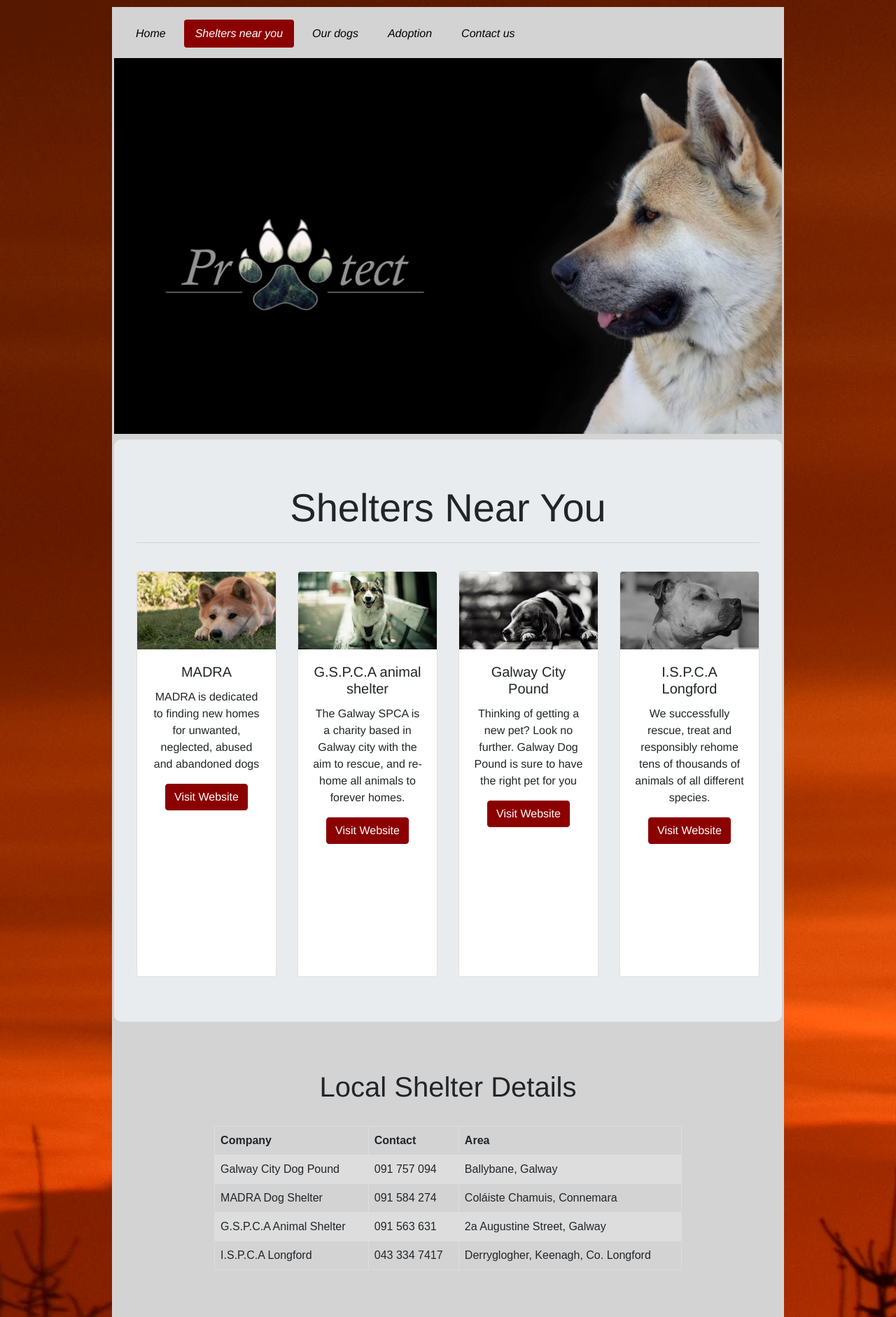
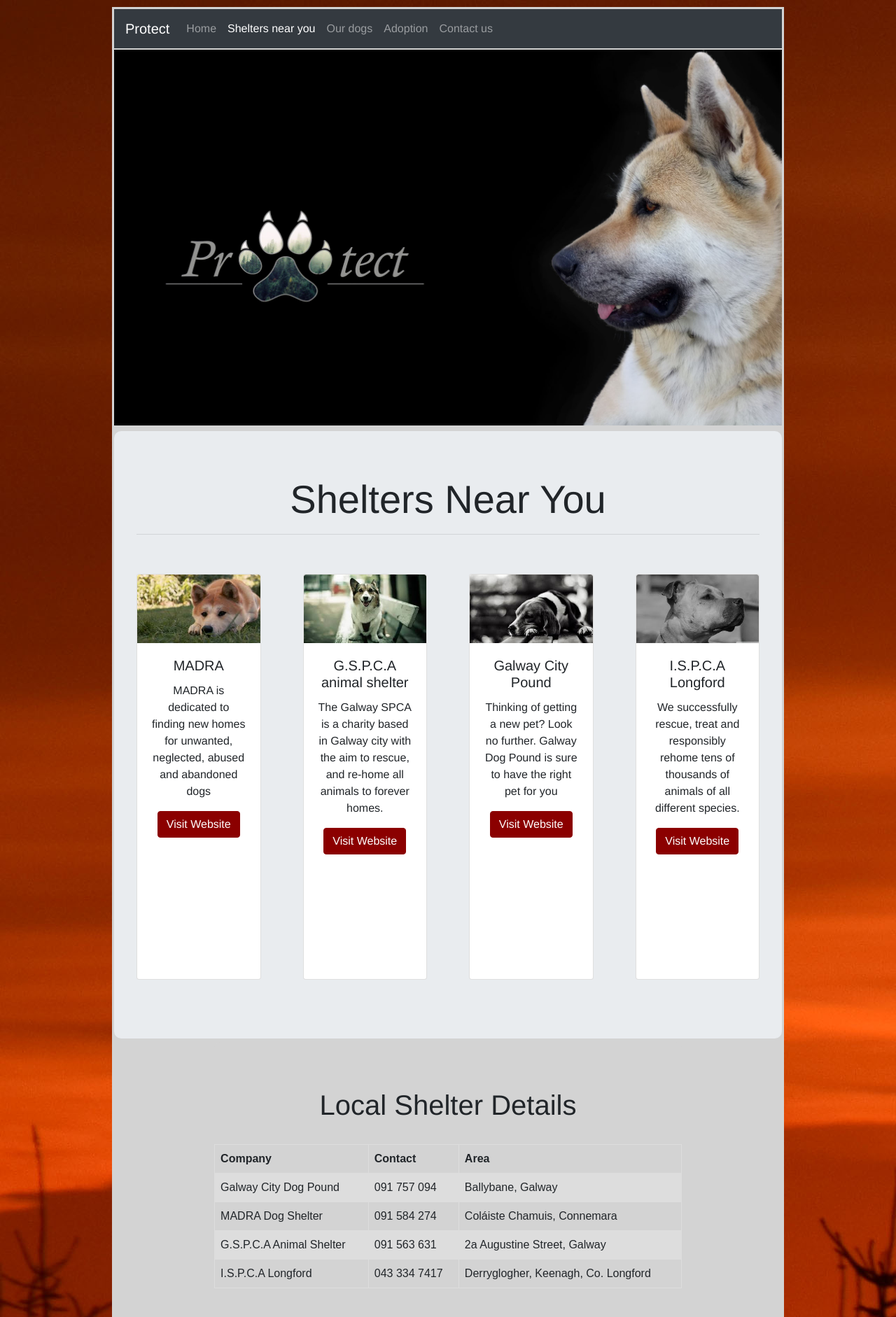
Before and after one commit to Sinead-k/Protect-shelter.io, a plain HTML site: page LocalShelters.html in a window 1280 px wide. Shown: the top 1882 px of the page at 70% size. Drawn offline with nearby package versions, Linux system fonts and the light colour scheme; some packages are replaced by stand-ins of ours; a script that the page names is missing.

Commit message:
01/04/2019

```diff
--- a/LocalShelters.html
+++ b/LocalShelters.html
@@ -6,6 +6,11 @@
 		<meta name="viewport" content="width=device-width, initial-scale=1">
 		<link rel="stylesheet" type="text/css" href="css/bootstrap.min.css"> <!--Bootstrap stylesheet-->
 		<link rel="stylesheet" type="text/css" href="css/styles.css">
+
+		<!-- JavaScript -->
+		<script src="https://code.jquery.com/jquery-3.3.1.slim.min.js" integrity="sha384-q8i/X+965DzO0rT7abK41JStQIAqVgRVzpbzo5smXKp4YfRvH+8abtTE1Pi6jizo" crossorigin="anonymous"></script>
+		<script src="https://cdnjs.cloudflare.com/ajax/libs/popper.js/1.14.7/umd/popper.min.js" integrity="sha384-UO2eT0CpHqdSJQ6hJty5KVphtPhzWj9WO1clHTMGa3JDZwrnQq4sF86dIHNDz0W1" crossorigin="anonymous"></script>
+		<script src="https://stackpath.bootstrapcdn.com/bootstrap/4.3.1/js/bootstrap.min.js" integrity="sha384-JjSmVgyd0p3pXB1rRibZUAYoIIy6OrQ6VrjIEaFf/nJGzIxFDsf4x0xIM+B07jRM" crossorigin="anonymous"></script>
 		</head>
 	<body>
 
@@ -13,25 +18,23 @@
 	<script src="js/style.js"></script>
 
 		<div class="wrapper">
-			<div class="nav"> <!--Links to the different pages of the site-->
-				<ul class="nav nav-pills">
-				<li class="nav-item">
-					<a class="nav-link" href="index.html">Home</a>
-				</li>
-				<li class="nav-item">
-					<a class="nav-link active" href="LocalShelters.html">Shelters near you</a>
-				</li>
-				<li class="nav-item">
-					<a class="nav-link " href="dogs.html">Our dogs</a>
-				</li>
-				<li class="nav-item">
-					<a class="nav-link" href="adoption.html" >Adoption</a>
-				</li>
-				<li class="nav-item">
-					<a class="nav-link" href="contact.html">Contact us</a>
-				</li>
-				</ul>
+
+			<!--Navbar expandable -->
+			<nav class="navbar navbar-expand-lg navbar-dark bg-dark">
+				<a class="navbar-brand" href="#">Protect</a>
+			  <button class="navbar-toggler" type="button" data-toggle="collapse" data-target="#navbarNavAltMarkup" aria-controls="navbarNavAltMarkup" aria-expanded="false" aria-label="Toggle navigation">
+				<span class="navbar-toggler-icon"></span>
+			  </button>
+			  <div class="collapse navbar-collapse" id="navbarNavAltMarkup">
+				<div class="navbar-nav">
+				  <a class="nav-item nav-link" href="index.html">Home</a>
+				  <a class="nav-item nav-link active" href="LocalShelters.html">Shelters near you<span class="sr-only">(current)</span></a>
+				  <a class="nav-item nav-link" href="dogs.html">Our dogs</a>
+				  <a class="nav-item nav-link" href="adoption.html">Adoption</a>
+				  <a class="nav-item nav-link" href="contact.html">Contact us</a>
 				</div>
+			  </div>
+			</nav>
 
 			<div class="container"> <!--Header image-->
 				<img src="images/finBackground.jpg" alt="">
@@ -44,6 +47,8 @@
 			  <hr>
 			  <br>
 			<div class="card-deck">
+			<div class="row">
+				<div class="col-sm-12 col-md-6 col-lg-3 mt-3">
 					<div class="card">
 					  <img src="images/gallery/gal1.jpg" class="card-img-top" alt="...">
 					  <div class="card-body">
@@ -52,8 +57,10 @@
 						<a href="https://www.madra.ie/" class="btn btn-primary">Visit Website</a>
 					  </div>
 					</div>
+				</div>
 
 
+				<div class="col-sm-12 col-md-6 col-lg-3 mt-3">
 					<div class="card" style=>
 					  <img src="images/gallery/gal2.jpg" class="card-img-top" alt="...">
 					  <div class="card-body">
@@ -62,7 +69,9 @@
 						<a href="http://www.gspca.ie/" class="btn btn-primary">Visit Website</a>
 					  </div>
 					</div>
+				</div>
 
+				<div class="col-sm-12 col-md-6 col-lg-3 mt-3">
 					<div class="card" >
 					  <img src="images/gallery/gal3.jpg" class="card-img-top" alt="...">
 					  <div class="card-body">
@@ -71,8 +80,10 @@
 						<a href="http://rescueanimalsireland.ie/galway-city-dog-pound" class="btn btn-primary">Visit Website</a>
 					  </div>
 					</div>
+				</div>
 
-				<div class="card" style="width: 18rem;">
+				<div class="col-sm-12 col-md-6 col-lg-3 mt-3">
+					<div class="card">
 					  <img src="images/gallery/gal4.jpg" class="card-img-top" alt="...">
 					  <div class="card-body">
 						<h5 class="card-title">I.S.P.C.A Longford</h5>
@@ -82,6 +93,9 @@
 					</div>
 				</div>
 			</div>
+			</div>
+			</div>
+
 
 			<div class="details">
 				<div class="jumbotron jumbotron-fluid">
@@ -163,7 +177,7 @@
 					  <a href="dogs.html">Our dogs</a>
 					</li>
 					<li>
-					  <a href="#!">Adoption</a>
+					  <a href="adoption.html">Adoption</a>
 					</li>
 					<li>
 					  <a href="contact.html">Contact us</a>
@@ -184,6 +198,5 @@
 
 		  </footer>
 		  <!-- Footer -->
-		</div>
 	</body>
 </html>
--- a/css/styles.css
+++ b/css/styles.css
@@ -26,6 +26,7 @@
   .nav a {
     float: none;
     width: 100%;
+
   }
 
   .wrapper{
@@ -59,10 +60,6 @@
 
 }
 
-li a:hover{
-	color: darkred;
-}
-
 
 
 /*Header image and text*/
@@ -72,6 +69,7 @@
 	position: relative;
 	text-align: center;
 	padding: 0px;
+	margin-top: 2px;
 }
 .container img{
 	width: 100%;
```
Also changed, not shown: adoption.html (+25 -20 lines), contact.html (+24 -21 lines), dogs.html (+23 -20 lines), index.html (+21 -19 lines), css/custom.js (added). Lines whose indentation alone changed are shown as unchanged.
